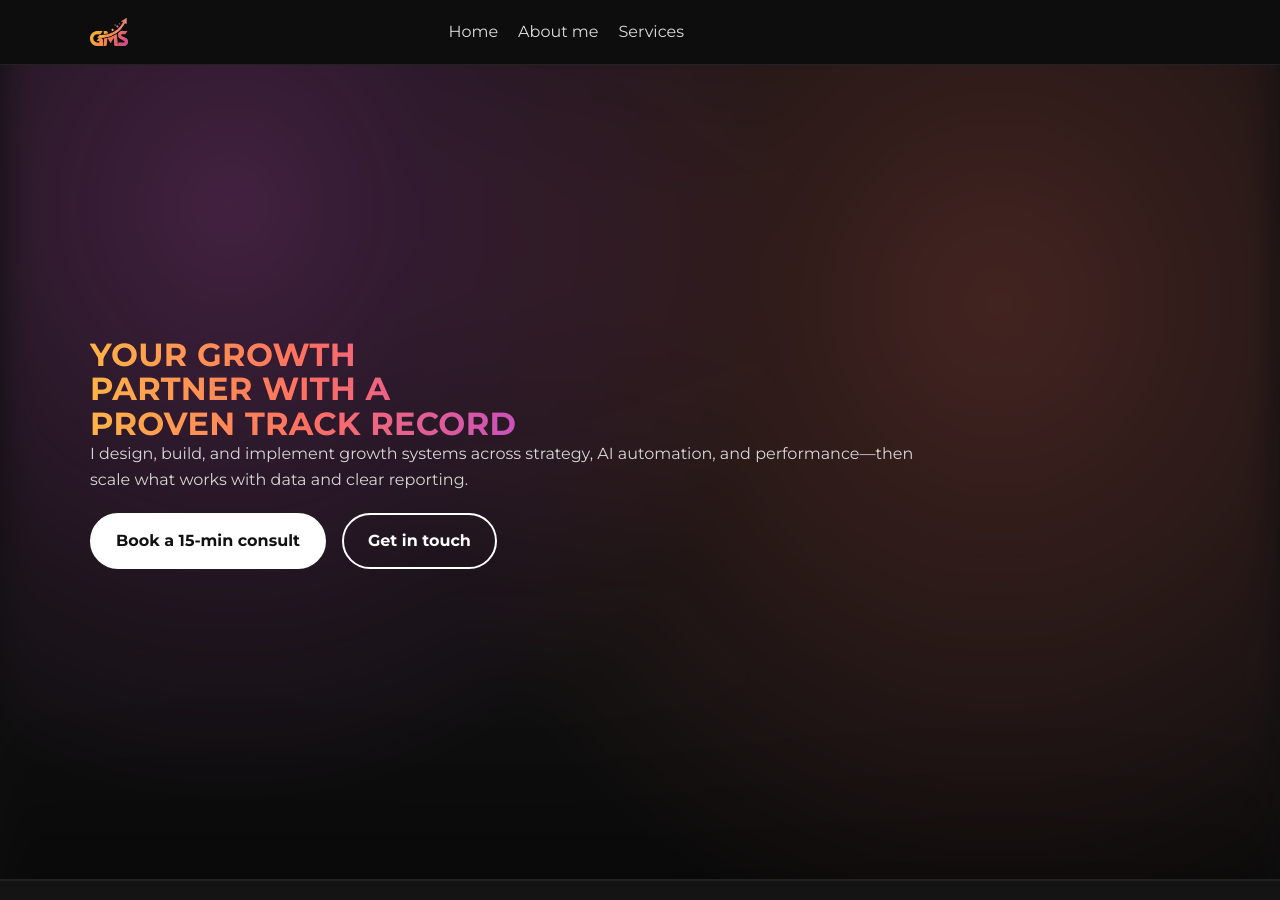
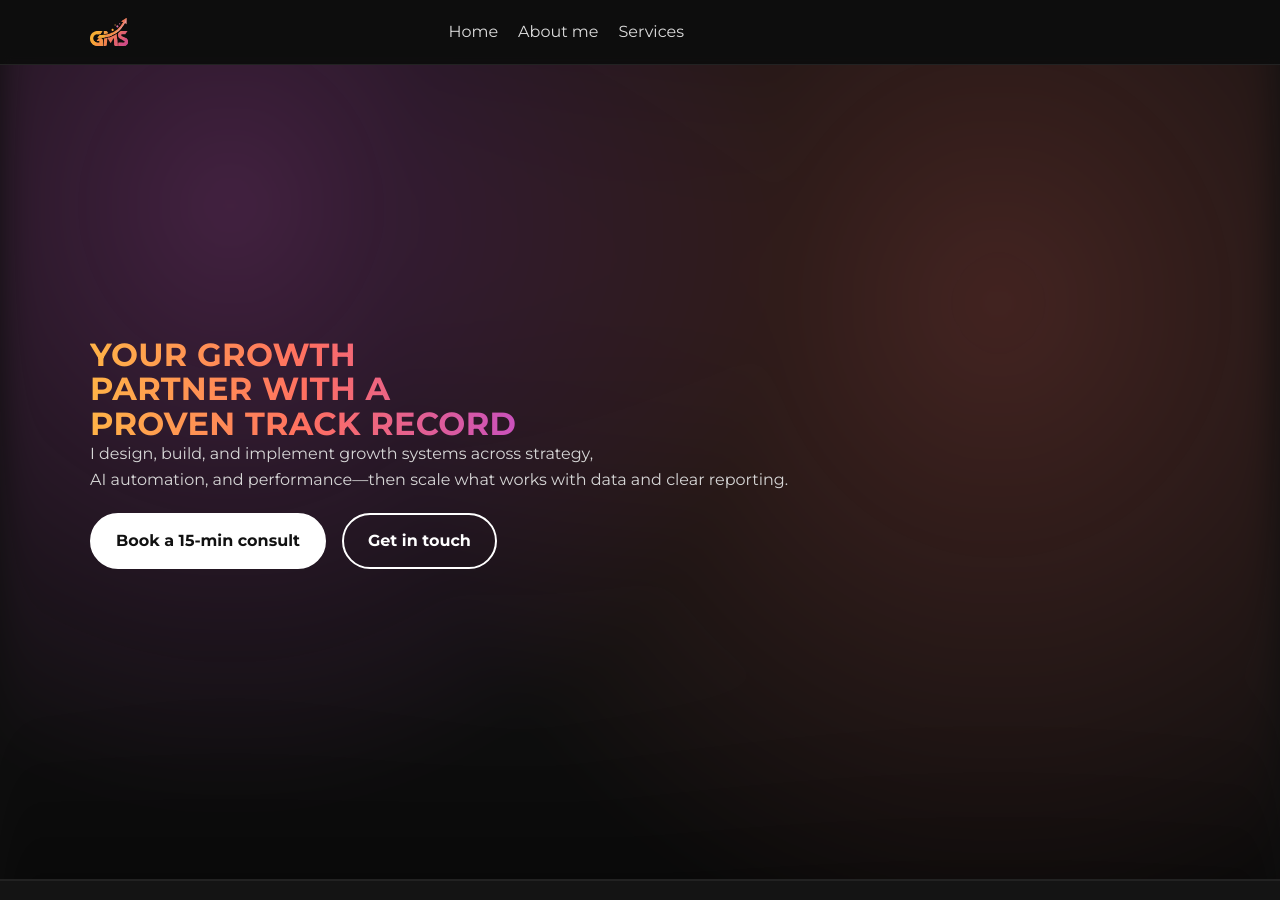
Before and after one commit to rliedmeiergrowth-create/freelanceproject, a Jekyll site: the page index.html, which Jekyll copies as it is, in a window 1280 px wide and 900 px high. Built offline with Jekyll 4.4.1, drawn with Linux system fonts in a browser that asks for light colours.

Commit message:
Update index.html

```diff
--- a/index.html
+++ b/index.html
@@ -59,7 +59,7 @@
       <h1>Your growth partner with a proven track record</h1>
 
       <p class="lead-paragraph hero-lead">
-        I design, build, and implement growth systems across strategy, AI automation, and performance—then scale what works with data and clear reporting.
+        I design, build, and implement growth systems across strategy,<br> AI automation, and performance—then scale what works with data and clear reporting.
       </p>
 
       <nav class="buttons">
```
